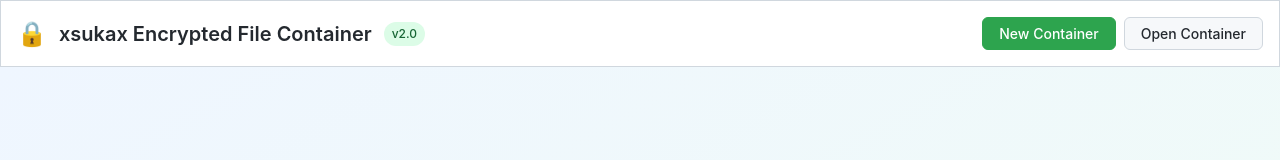
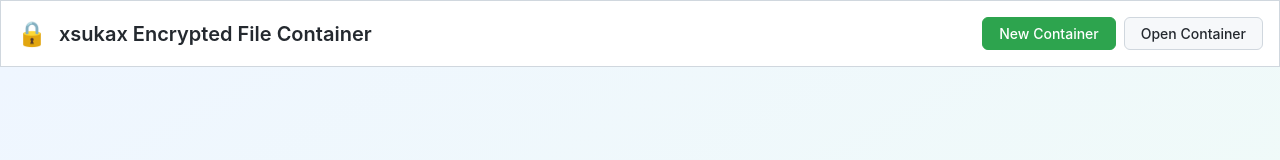
Before and after one commit to xsukax/xsukax-Encrypted-File-Container, a plain HTML site: page index.html in a window 1280 px wide. Shown: the top 160 px of the page. Drawn offline with nearby package versions, Linux system fonts and the light colour scheme.

Commit message:
Update index.html

```diff
--- a/index.html
+++ b/index.html
@@ -56,7 +56,6 @@ body { font-family: -apple-system, BlinkMacSystemFont, 'Segoe UI', 'Noto Sans',
     <div class="flex items-center gap-3">
       <div class="text-2xl">🔒</div>
       <h1 class="text-xl font-semibold">xsukax Encrypted File Container</h1>
-      <span class="text-xs bg-green-100 text-green-800 px-2 py-1 rounded-full font-medium">v2.0</span>
     </div>
     <div class="flex gap-2">
       <button id="btnNewContainer" class="btn btn-primary">New Container</button>
```
